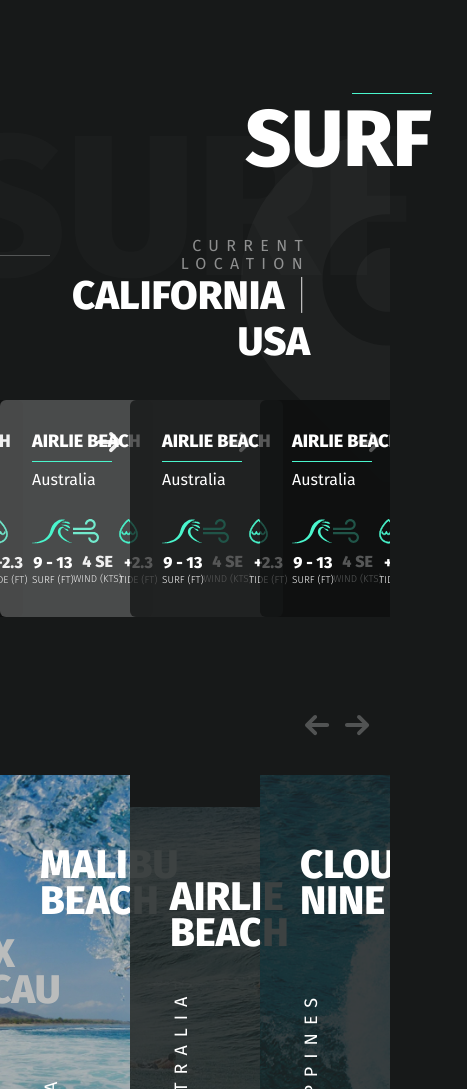
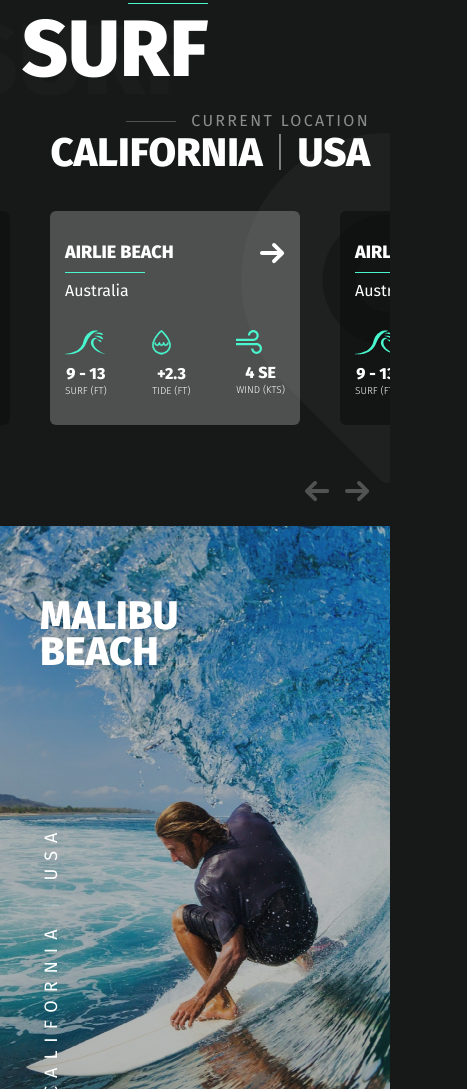
Before and after one commit to VadymStukalov/go-surf, a website: page index.html in a window 390 px wide. Shown: the part 911-2000 px from the top of the page, 467 px wide, since content can reach past the window. Drawn offline with nearby package versions, Linux system fonts and the light colour scheme.

Commit message:
adaptive for surf section finished

```diff
--- a/app/js/script.js
+++ b/app/js/script.js
@@ -35,6 +35,31 @@ $(function () {
           slidesToShow: 3,
         },
       },
+      {
+        breakpoint: 901,
+        settings: {
+          slidesToShow: 2,
+          slidesToScroll: 1,
+        },
+      },
+      {
+        breakpoint: 720,
+        settings: {
+          slidesToShow: 1,
+          slidesToScroll: 1,
+
+          centerMode: true,
+        },
+      },
+      {
+        breakpoint: 426,
+        settings: {
+          slidesToShow: 1,
+          slidesToScroll: 1,
+
+          centerMode: false,
+        },
+      },
       // {
       //   breakpoint: 600,
       //   settings: {
@@ -66,6 +91,24 @@ $(function () {
           slidesToShow: 3,
           slidesToScroll: 1,
           arrows: false,
+        },
+      },
+      {
+        breakpoint: 901,
+        settings: {
+          slidesToShow: 2,
+          slidesToScroll: 1,
+          arrows: false,
+          centerMode: true,
+        },
+      },
+      {
+        breakpoint: 720,
+        settings: {
+          slidesToShow: 1,
+          slidesToScroll: 1,
+          arrows: false,
+          centerMode: true,
         },
       },
       // {
--- a/app/sass/basic/_media.scss
+++ b/app/sass/basic/_media.scss
@@ -317,6 +317,13 @@
   .dots-box__name {
     line-height: 18px;
   }
+
+  .surf__subtitle {
+    padding-right: 20px;
+  }
+}
+
+@media (max-width: 900px) {
 }
 
 @media (max-width: 767px) {
@@ -327,6 +334,33 @@
   }
   .slider-dotshead {
     display: none;
+  }
+}
+
+@media (max-width: 720px) {
+  .title {
+    span {
+      font-size: 100px;
+      padding-bottom: 80px;
+      padding-left: 10px;
+    }
+  }
+  .surf-slider {
+    padding-top: 50px;
+    .slider-arrows {
+      top: 5px;
+    }
+  }
+  .surf {
+    padding: 70px 0 50px;
+  }
+}
+@media (max-width: 520px) {
+  .headline-left {
+    letter-spacing: 2.333px;
+  }
+  .subtitle__head {
+    font-size: 32 px;
   }
 }
 @media (max-width: 460px) {
@@ -356,3 +390,21 @@
     display: none;
   }
 }
+
+@media (max-width: 425px) {
+  .surf-map .slick-current .slider-dots__content,
+  .surf-map .slider-dots__content {
+    display: block;
+    width: 250px;
+    padding: 28px 15px;
+  }
+}
+
+@media (max-width: 374px) {
+  .surf-map .slick-current .slider-dots__content,
+  .surf-map .slider-dots__content {
+    display: block;
+    width: 200px;
+    padding: 28px 15px;
+  }
+}
```
Also changed, not shown: css/main.css, 1 other file.
